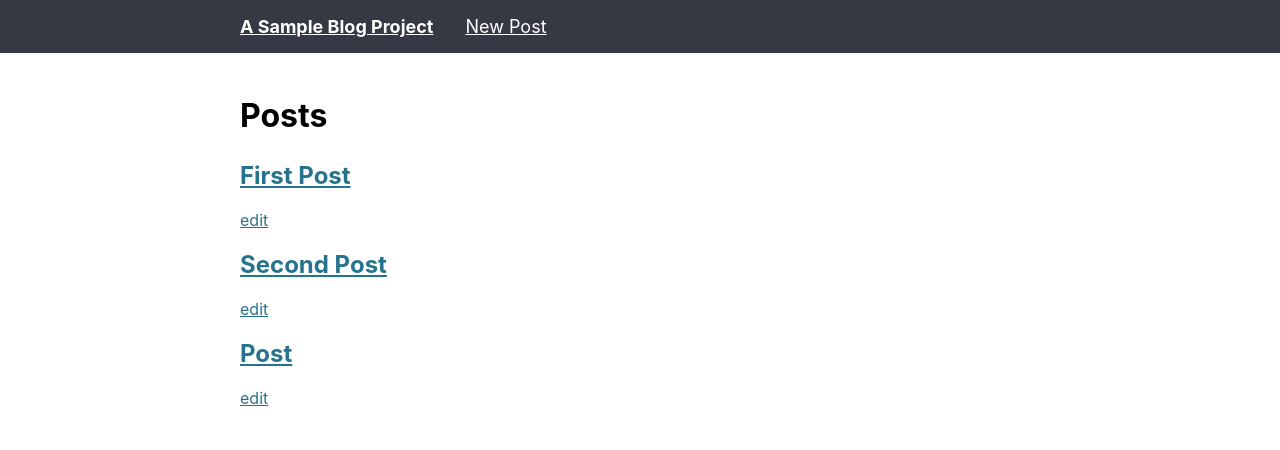
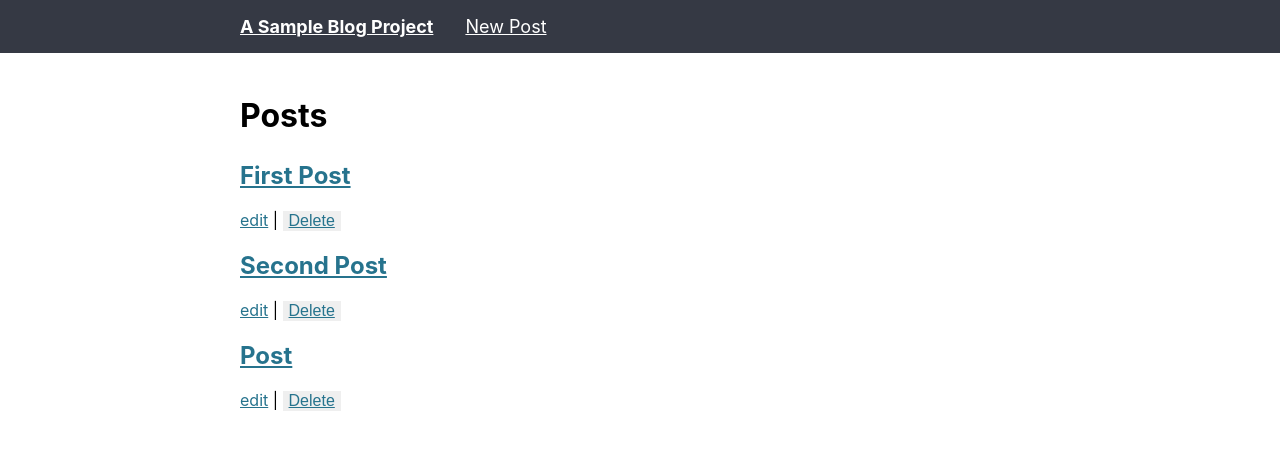
Before and after one commit to austBrink/react-book-final, a React (Create React App) app: page / in a window 1280 px wide. Shown: the top 450 px of the page. Built offline with nearby package versions, Linux system fonts and the light colour scheme.

Commit message:
delete post

```diff
--- a/src/App.js
+++ b/src/App.js
@@ -22,18 +22,18 @@ const App = () => {
   const [ posts, setPosts ] = useState(dummyData);
   const [ message, setMessage ] = useState(null);
 
+  const getNewSlugFromTitle = (title) => {
+    return encodeURIComponent(
+      title.toLowerCase().split(" ").join("-")
+    );
+  };
+
   const addNewPost = (post) => {
     post.id = posts.length + 1;
     post.slug = getNewSlugFromTitle(post.title);
     setPosts((pState) => {return [...pState, post]});
     setFlashMessage('saved');
   }
-
-  const getNewSlugFromTitle = (title) => {
-    return encodeURIComponent(
-      title.toLowerCase().split(" ").join("-")
-    );
-  };
 
   // the book claims this is a common js solution to modifying a particular element in an array. I suppose if it needs to stay sorted then yes?
   const updatePost = (post) => {
@@ -44,6 +44,14 @@ const App = () => {
     setPosts(updatedPosts);
     setFlashMessage(`updated`);
   };
+
+  const deletePost = (post) => {
+    if(window.confirm('Are you sure you want to delete this post?')){
+      const lessPosts = posts.filter((p) => p.id !== post.id);
+      setPosts(lessPosts);
+      setFlashMessage(`deleted`);
+    }
+  }
 
   const setFlashMessage = (message) => {
     setMessage(message);
@@ -60,11 +68,11 @@ const App = () => {
         <Routes>
           <Route
             path = '/'
-            element = {<Posts posts = {posts}/>}
+            element = {<Posts posts = {posts} deletePost = {deletePost}/>}
           />
           <Route
             path = '/post/:postSlug'
-            element = {<Post posts = {posts} />}
+            element = {<Post posts = {posts}/>}
           />
           {/* To make the component logic simpler, always give it a post prop, even if its null. We'll be using it to 'update' as well */}
           <Route
--- a/src/components/Post.js
+++ b/src/components/Post.js
@@ -10,8 +10,6 @@ const Post = ({ posts }) => {
     const post = posts.find(
         (post) => post.slug === postSlug
     );
-
-    post && console.log(post);
 
     const converter = new QuillDeltaToHtmlConverter(
         post.content.ops,
--- a/src/components/PostForm.js
+++ b/src/components/PostForm.js
@@ -46,8 +46,7 @@ const PostForm = (props) => {
     if (prevPost && quillRef.current) {
       if (posty.id !== prevPost.id) {
         setPost({ ...posty });
-        console.log('danger')
-        //quillRef.current.getEditor().setContents(``);
+        // quillRef.current.getEditor().setContents(``);
       }
     }
   }, [prevPost, posty]);
--- a/src/components/Posts.js
+++ b/src/components/Posts.js
@@ -1,7 +1,7 @@
 import React from "react";
 import { Link } from "react-router-dom";
 
-const Posts = ({posts}) => {
+const Posts = ( {posts, deletePost} ) => {
     return (
         <article className = 'posts container'>
             <h1>
@@ -18,6 +18,11 @@ const Posts = ({posts}) => {
                         </h2>
                         <p>
                             <Link to = {`/edit/${p.slug}`}>edit</Link>
+                            {" | "}
+                            <button
+                                className="linkLike"
+                                onClick={() => deletePost(p)}
+                            >Delete</button>
                         </p>
                     </li>
                 ))}
```
